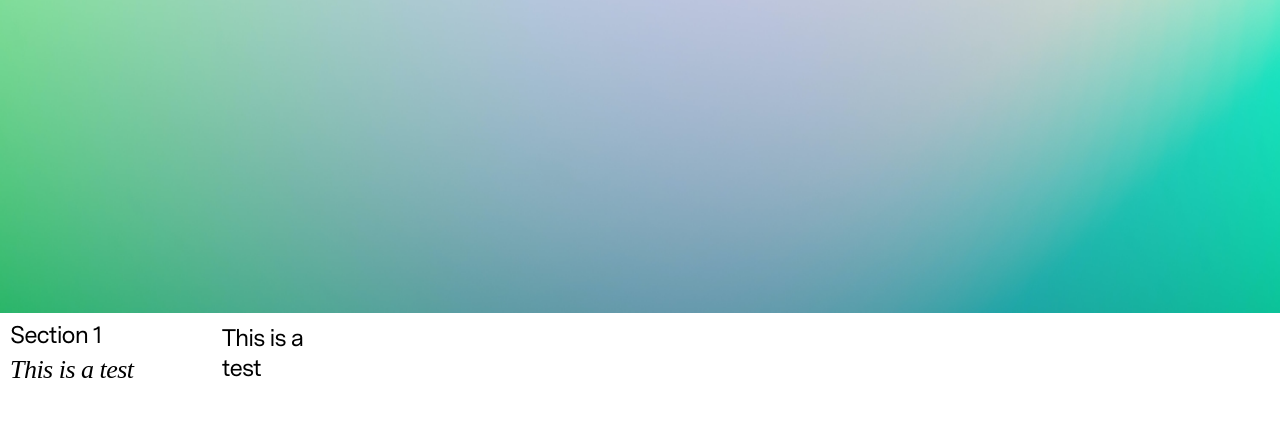
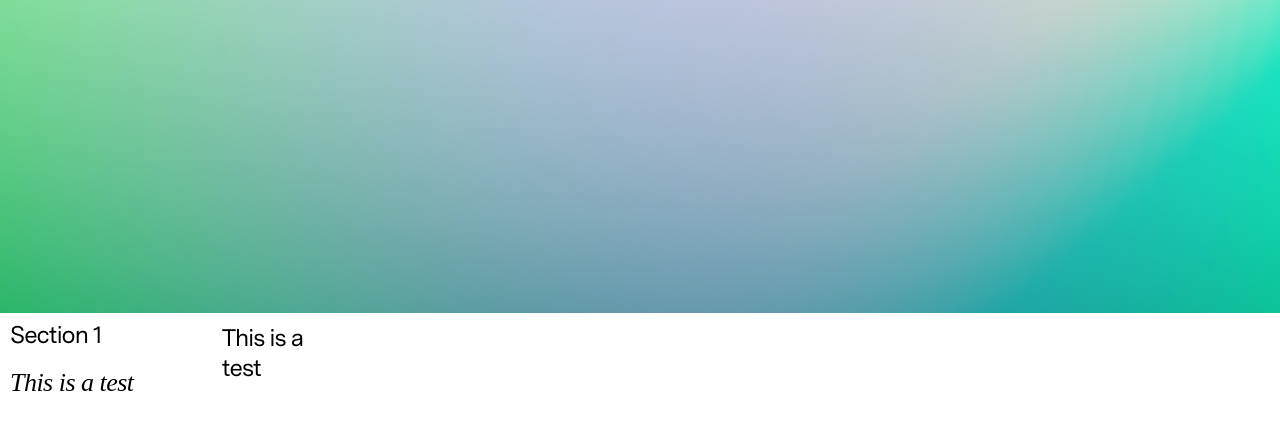
Before and after one commit to jamestae/future_wcc, an Eleventy site: page src/chapters/client-journey.md in a window 1280 px wide. Shown: the part 87-516 px from the top of the page. Built offline with nearby package versions, Linux system fonts and the light colour scheme; Eleventy itself is replaced by a stand-in of ours; files that its build step writes are made by us from their sources; a web font is replaced by a local one.

Commit message:
Update Chapters “client-journey”

```diff
--- a/src/chapters/client-journey.md
+++ b/src/chapters/client-journey.md
@@ -6,8 +6,7 @@ image: /assets/images/greenheader.jpg
 contents:
   - type: section
     string: |-
-      Section 1
-
+      Section 1\
       *This is a test*
     sectioncontent:
       - type: smalltext
```
